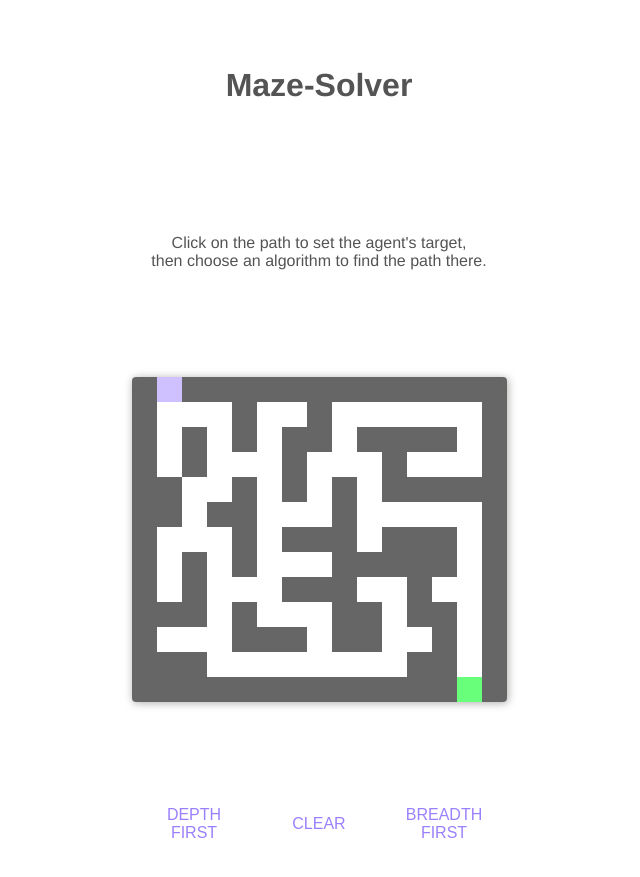
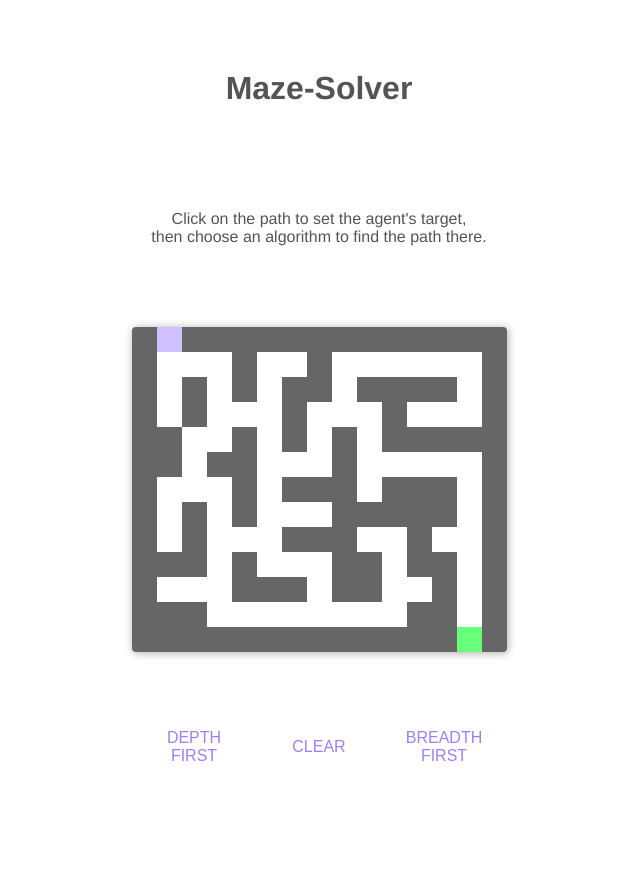
Before and after one commit to jon-tow/jon-tow.github.io, a Jekyll site: the page projects/maze-solver/index.html, which Jekyll copies as it is, in a window 1280 px wide. Shown: the top 877 px of the page, without its empty margins (321-961 px from the left). Built offline with Jekyll 4.4.1, drawn with Linux system fonts in a browser that asks for light colours.

Commit message:
fix grid gap

```diff
--- a/projects/maze-solver/index.html
+++ b/projects/maze-solver/index.html
@@ -38,7 +38,7 @@
       grid-template-areas: ". header header ."". info-div info-div ."". maze-div maze-div ."". controller-div controller-div .";
       justify-content: center;
       align-items: center;
-      height: 100vh;
+      height: 90vh;
     }
 
     header {
@@ -47,6 +47,8 @@
       flex-direction: row;
       justify-content: center;
       align-items: center;
+      max-height: 80px;
+      margin-top: 1em;
     }
 
     .info-div {
@@ -55,6 +57,8 @@
       flex-direction: row;
       justify-content: center;
       align-items: flex-start;
+      max-height: 70px;
+
     }
 
     .info-p {
```
